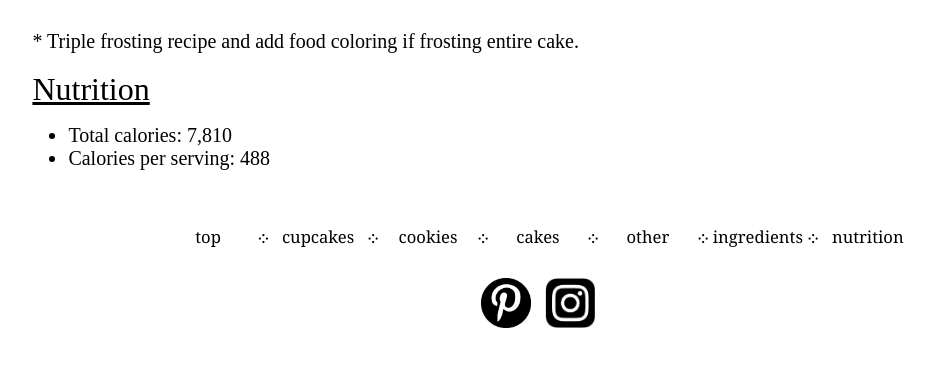
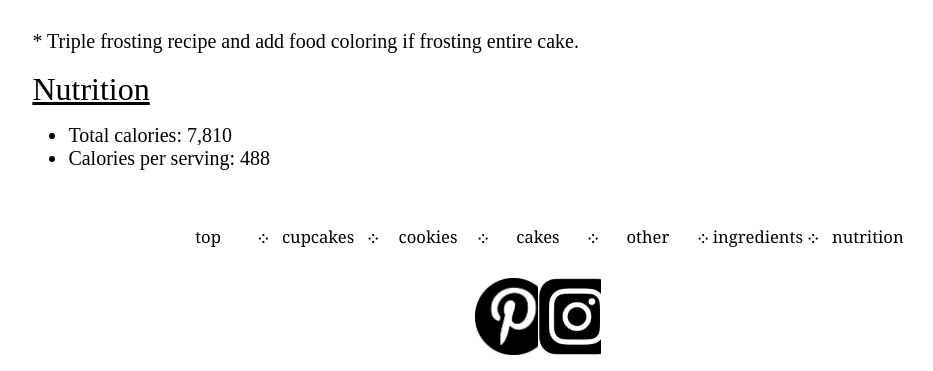
Before and after one commit to aem5396/aem5396.github.io, a PHP site: page /cakes/bunnycake.html in a window 1280 px wide. Shown: the part 3217-3588 px from the top of the page, without its empty margins (102-1035 px from the left). Before the commit the page ends 3545 px from the top, so only its background shows below. Run offline with PHP 8.4, Linux system fonts and the light colour scheme.

Commit message:
Update style.css

```diff
--- a/style.css
+++ b/style.css
@@ -112,7 +112,7 @@ li.socialli a {
   padding: 0;
 }
 li.socialli a img {
-  height: 50px;
+  width: 6vw;
 }
 
 /*Extra notes on recipe page*/
```
